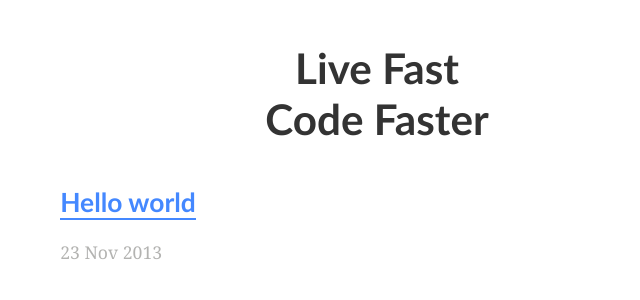
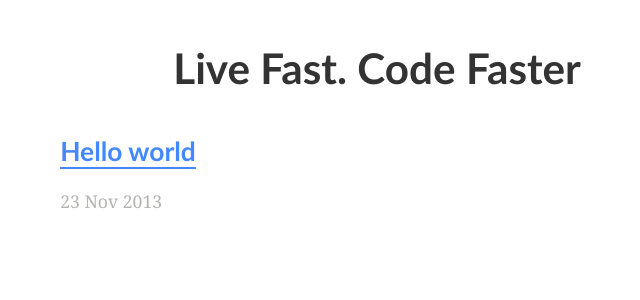
Before and after one commit to alexeyraspopov/alexeyraspopov.github.io, a Jekyll site: the page built from index.html, in a window 1280 px wide. Shown: the top 300 px of the page, without its empty margins (263-903 px from the left). Built offline with Jekyll 4.4.1, drawn with Linux system fonts in a browser that asks for light colours; Markdown is read by kramdown in place of the engine named in the settings.

Commit message:
remove line-break

```diff
--- a/_layouts/default.html
+++ b/_layouts/default.html
@@ -7,7 +7,7 @@
 	<link rel="stylesheet" href="/styles.css">
 </head>
 <body>
-	<h1>Live Fast<br>Code Faster</h1>
+	<h1>Live Fast. Code Faster</h1>
 
 	{{ content }}
 </body>
```
